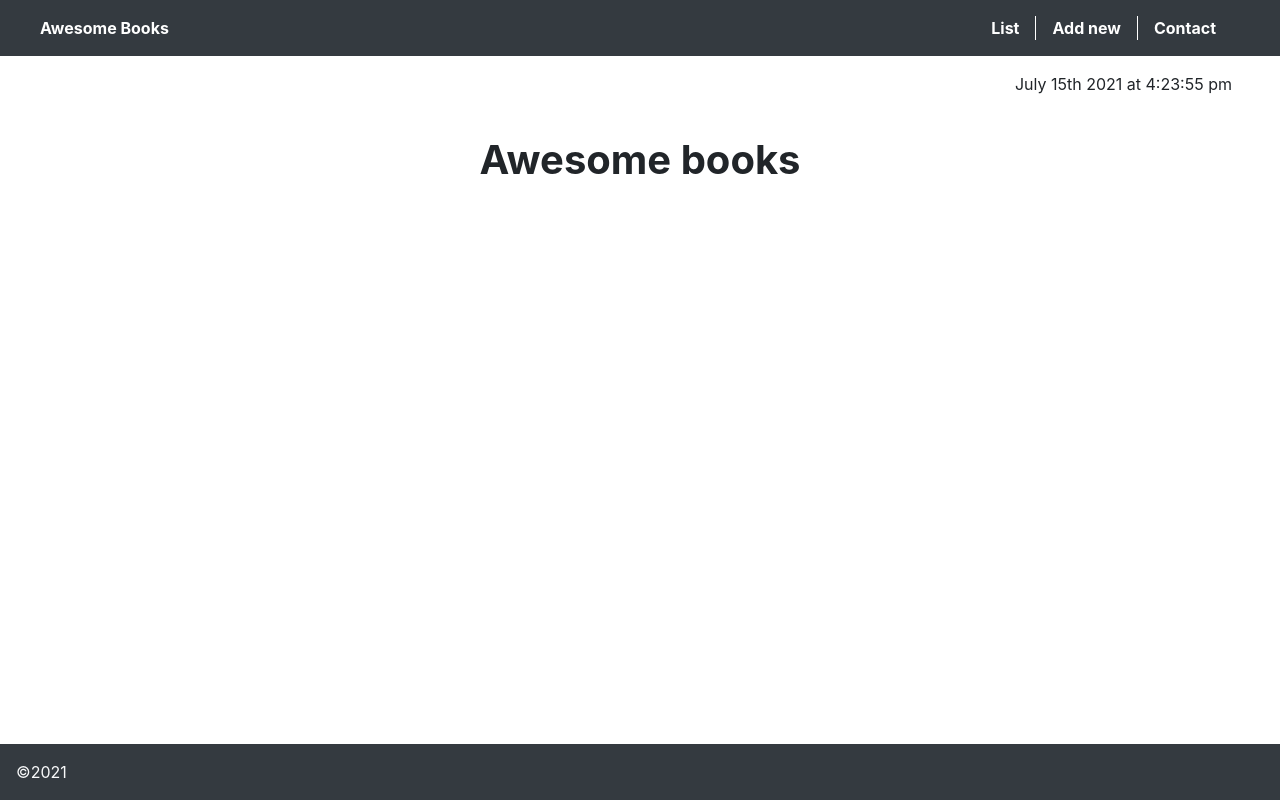
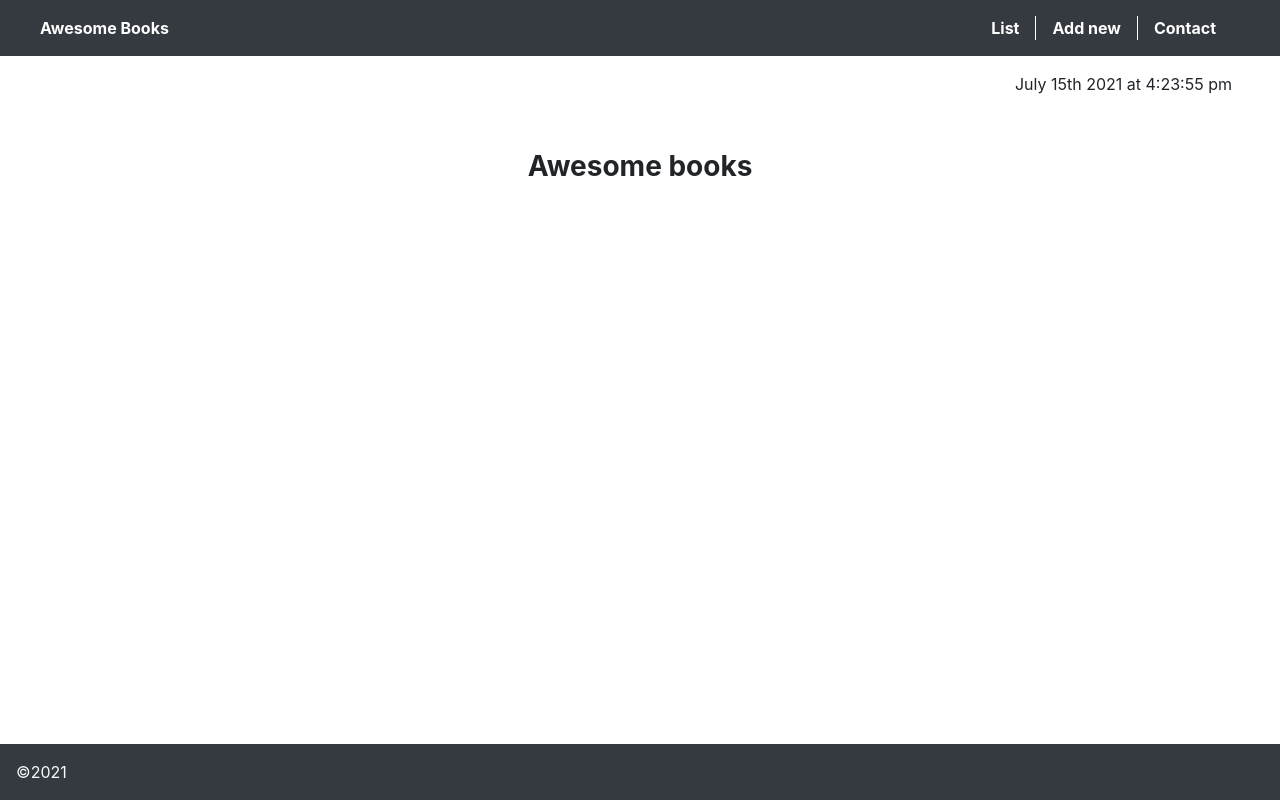
Before and after one commit to elmar8287/awesome-books, a website: page index.html in a window 1280 px wide. Drawn offline with nearby package versions, Linux system fonts and the light colour scheme.

Commit message:
Add exta class

```diff
--- a/index.html
+++ b/index.html
@@ -29,7 +29,7 @@
       <p class="timeNow ml-auto mr-4 p-4 pb-0"></p>
     </div>
 
-    <div class="container w-100 d-flex flex-column align-items-center">
+    <div class=" s-container container w-100 d-flex flex-column align-items-center">
       <div class="listBook container w-100">
         <h1 class="text-center font-weight-bold pb-3">Awesome books</h1>
         <table
```
